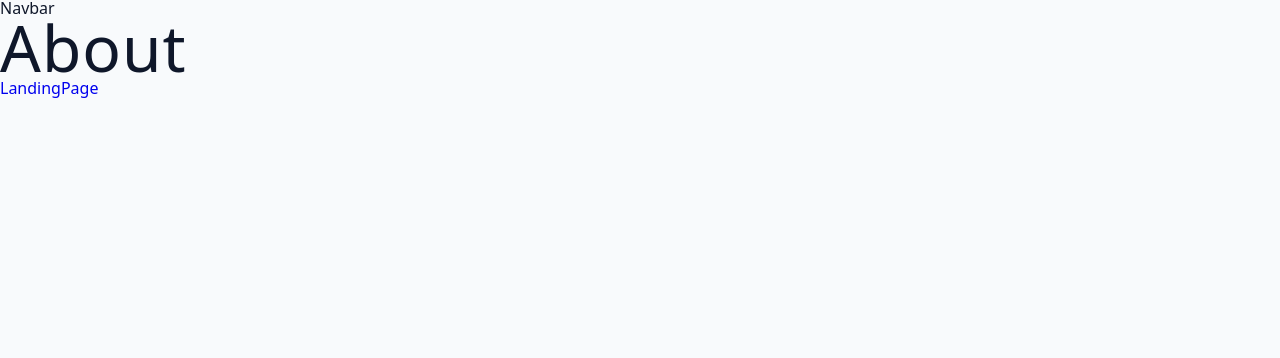
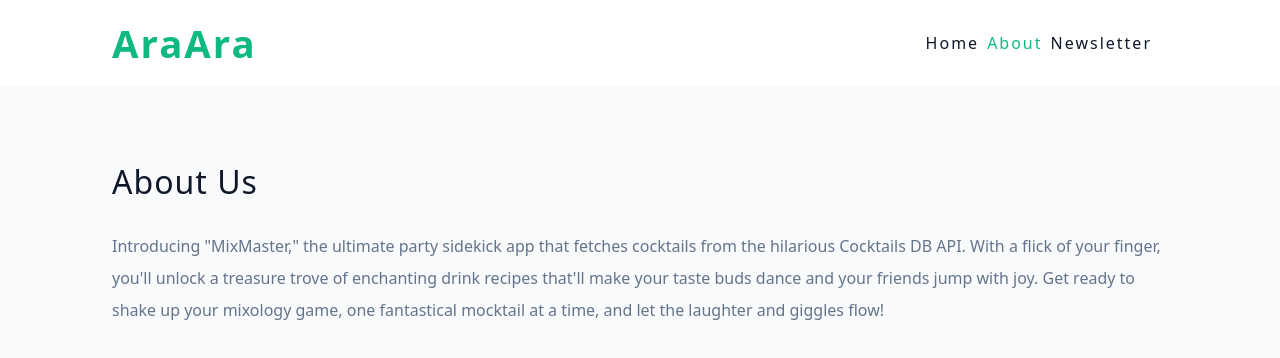
Before and after one commit to Maciejsdev/AraAra-cocktail, a React (Vite) app: page /about in a window 1280 px wide. Shown: the top 358 px of the page. Built offline with nearby package versions, Linux system fonts and the light colour scheme.

Commit message:
navbar & error added

```diff
--- a/src/App.jsx
+++ b/src/App.jsx
@@ -12,6 +12,7 @@
   {
     path: "/",
     element: <HomeLayout />,
+    errorElement: <Error />,
     children: [
       {
         path: "newsletter",
--- a/src/assets/wrappers/AboutPage.js
+++ b/src/assets/wrappers/AboutPage.js
@@ -1,4 +1,4 @@
-import styled from 'styled-components';
+import styled from "styled-components";
 
 const Wrapper = styled.div`
   p {
--- /dev/null
+++ b/src/components/Navbar.jsx
@@ -0,0 +1,26 @@
+import { NavLink } from "react-router-dom";
+import styled from "styled-components";
+import Wrapper from "../assets/wrappers/Navbar";
+
+const Navbar = () => {
+  return (
+    <Wrapper>
+      <div className="nav-center">
+        <span className="logo">AraAra</span>
+        <div className="nav-link">
+          <NavLink to="/" className="nav-link">
+            Home
+          </NavLink>
+          <NavLink to="about" className="nav-link">
+            About
+          </NavLink>
+          <NavLink to="newsletter" className="nav-link">
+            Newsletter
+          </NavLink>
+        </div>
+      </div>
+    </Wrapper>
+  );
+};
+
+export default Navbar;
--- a/src/pages/About.jsx
+++ b/src/pages/About.jsx
@@ -1,11 +1,19 @@
-import { Link } from "react-router-dom";
+import Wrapper from "../assets/wrappers/AboutPage";
 
 const About = () => {
   return (
-    <div>
-      <h1>About</h1>
-      <Link to="/">LandingPage</Link>
-    </div>
+    <Wrapper>
+      <h3>About us</h3>
+      <p>
+        {" "}
+        Introducing "MixMaster," the ultimate party sidekick app that fetches
+        cocktails from the hilarious Cocktails DB API. With a flick of your
+        finger, you'll unlock a treasure trove of enchanting drink recipes
+        that'll make your taste buds dance and your friends jump with joy. Get
+        ready to shake up your mixology game, one fantastical mocktail at a
+        time, and let the laughter and giggles flow!
+      </p>
+    </Wrapper>
   );
 };
 export default About;
--- a/src/pages/Error.jsx
+++ b/src/pages/Error.jsx
@@ -1,4 +1,27 @@
+import Wrapper from "../assets/wrappers/ErrorPage";
+import { Link, useRouteError } from "react-router-dom";
+import img from "../assets/not-found.svg";
+
 const Error = () => {
-  return <div>Error</div>;
+  const error = useRouteError();
+  if (error.status === 404) {
+    return (
+      <Wrapper>
+        <div>
+          <img src={img} alt="not found" />
+          <h3>Ohh!</h3>
+          <p>We can't seem to find page you are looking for.</p>
+          <Link to="/">back home</Link>
+        </div>
+      </Wrapper>
+    );
+  }
+  return (
+    <Wrapper>
+      <div>
+        <h3>something went wrong</h3>
+      </div>
+    </Wrapper>
+  );
 };
 export default Error;
--- a/src/pages/HomeLayout.jsx
+++ b/src/pages/HomeLayout.jsx
@@ -1,10 +1,13 @@
 import { Outlet } from "react-router-dom";
+import Navbar from "../components/Navbar";
 
 const HomeLayout = () => {
   return (
     <div>
-      <nav>Navbar</nav>
-      <Outlet />
+      <Navbar />
+      <section className="page">
+        <Outlet />
+      </section>
     </div>
   );
 };
```
